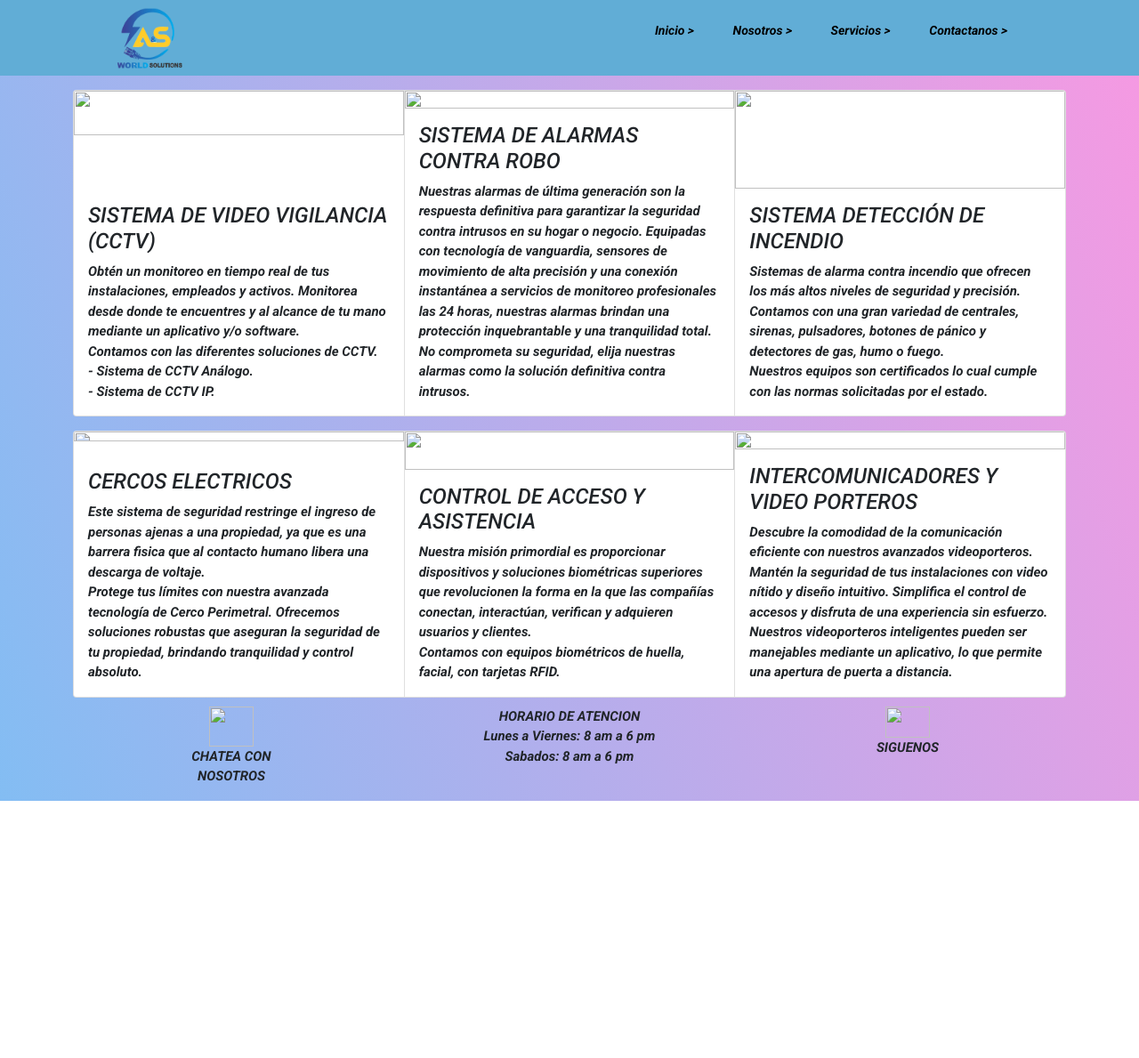
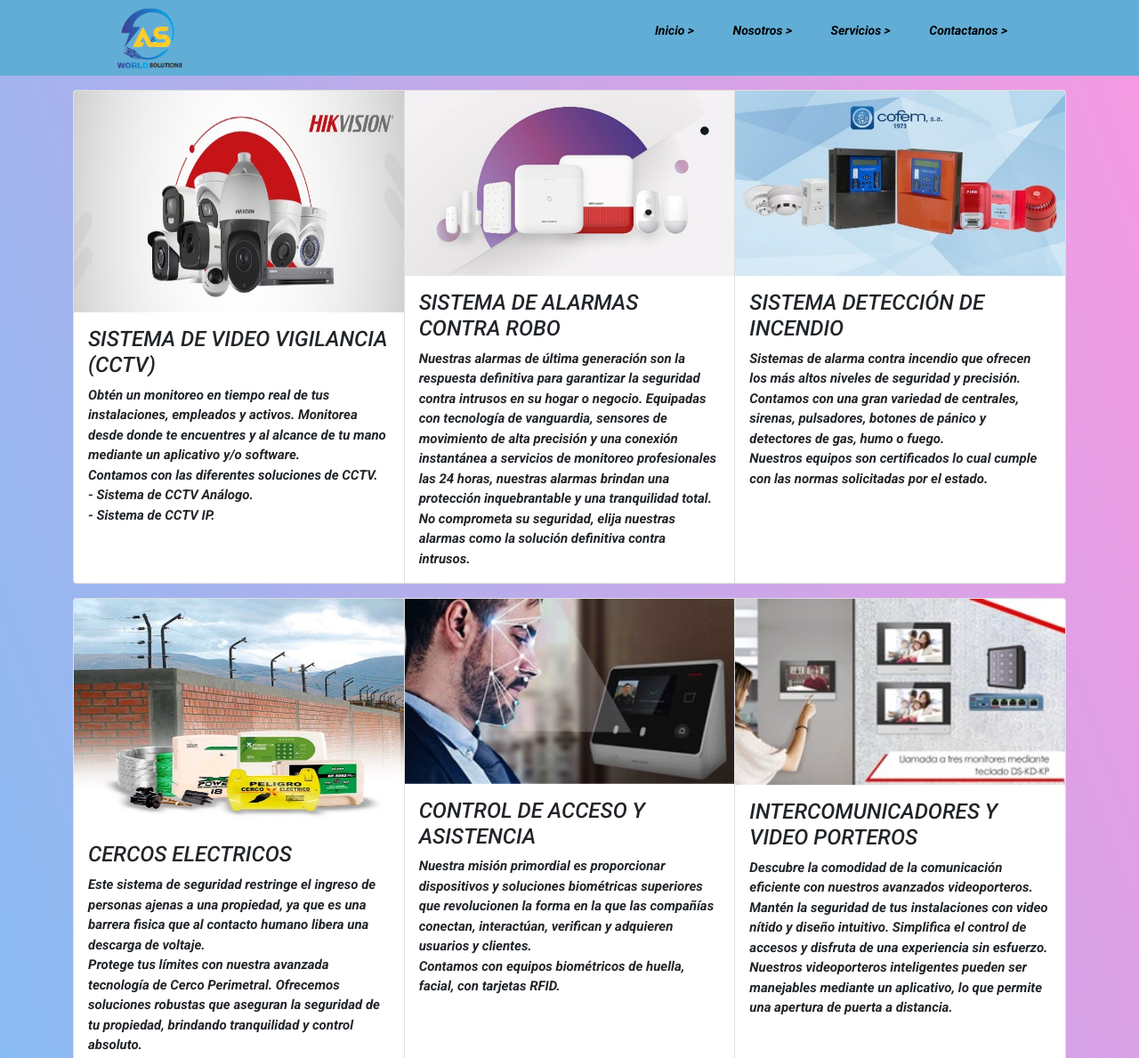
Before and after one commit to asworldsolutions/world, a plain HTML site: page servicios.html in a window 1280 px wide. Shown: the top 1189 px of the page at 89% size. Before the commit the page ends 900 px from the top, so only its background shows below. Drawn offline with nearby package versions, Linux system fonts and the light colour scheme.

Commit message:
Update servicios.html

```diff
--- a/servicios.html
+++ b/servicios.html
@@ -30,7 +30,7 @@
             <div class="card-group mt-3">
 
               <div class="card">
-                <img width="100%" height="45%" src="img-servicios/ser1.jpg"  class="card-img-top" alt="">
+                <img width="100%" height="45%" src="ser1.jpg"  class="card-img-top" alt="">
                 <div class="card-body">
                   <h4 class="card-title">SISTEMA DE VIDEO VIGILANCIA (CCTV)</h4>
                   <p class="card-text">Obtén un monitoreo en tiempo real de tus instalaciones, empleados y activos. Monitorea desde donde te encuentres y al alcance de tu mano mediante un aplicativo y/o software. <br>
@@ -46,7 +46,7 @@
               </div>
 
               <div class="card">
-                <img src="img-servicios/ser2.jpg"  class="card-img-top" alt="">
+                <img src="ser2.jpg"  class="card-img-top" alt="">
                 <div class="card-body">
                   <h4 class="card-title">SISTEMA DE ALARMAS CONTRA ROBO</h4>
                   <p class="card-text">Nuestras alarmas de última generación son la respuesta definitiva para garantizar la seguridad contra intrusos en su hogar o negocio. Equipadas con tecnología de vanguardia, sensores de movimiento de alta precisión y una conexión instantánea a servicios de monitoreo profesionales las 24 horas, nuestras alarmas brindan una protección inquebrantable y una tranquilidad total. No comprometa su seguridad, elija nuestras alarmas como la solución definitiva contra intrusos. </p>
@@ -55,7 +55,7 @@
               </div>
 
               <div class="card">
-                <img src="img-servicios/ser3.jpg"  class="card-img-top" alt="">
+                <img src="ser3.jpg"  class="card-img-top" alt="">
                 <div class="card-body">
                   <h4 class="card-title">SISTEMA DETECCIÓN DE INCENDIO</h4>
                   <p class="card-text">Sistemas de alarma contra incendio que ofrecen los más altos niveles de seguridad y precisión. <br>
@@ -75,7 +75,7 @@
             <div style="position: relative;height: 60%;" class="card-group mt-3">
 
               <div class="card">
-                <img src="img-servicios/ser4.jpg" height="40%" class="card-img-top" alt="">
+                <img src="ser4.jpg" height="40%" class="card-img-top" alt="">
                 <div class="card-body">
                   <h4 class="card-title">CERCOS ELECTRICOS</h4>
                   <p class="card-text">Este sistema de seguridad restringe el ingreso de personas ajenas a una propiedad, ya que es una barrera fisica que al contacto humano libera una descarga de voltaje. <br>
@@ -87,7 +87,7 @@
               </div>
 
               <div class="card">
-                <img src="img-servicios/ser5.jpg"  class="card-img-top" alt="">
+                <img src="ser5.jpg"  class="card-img-top" alt="">
                 <div class="card-body">
                   <h4 class="card-title">CONTROL DE ACCESO Y ASISTENCIA</h4>
                   <p class="card-text">Nuestra misión primordial es proporcionar dispositivos y soluciones biométricas superiores que revolucionen la forma en la que las compañías conectan, interactúan, verifican y adquieren usuarios y clientes. <br>
@@ -98,7 +98,7 @@
               </div>
 
               <div class="card">
-                <img src="img-servicios/ser6.jpg"  class="card-img-top" alt="">
+                <img src="ser6.jpg"  class="card-img-top" alt="">
                 <div class="card-body">
                   <h4 class="card-title">INTERCOMUNICADORES Y VIDEO PORTEROS </h4>
                   <p class="card-text">Descubre la comodidad de la comunicación eficiente con nuestros avanzados videoporteros. Mantén la seguridad de tus instalaciones con video nítido y diseño intuitivo. Simplifica el control de accesos y disfruta de una experiencia sin esfuerzo. <br>
@@ -120,7 +120,7 @@
      <footer>
         <div class="container">
             <div class="row">
-                <div class="col"><a href="https://api.whatsapp.com/send/?phone=51923484979"><img class="what"  src="iconos footer/icono-wsp.png" alt=""></a>
+                <div class="col"><a href="https://api.whatsapp.com/send/?phone=51923484979"><img class="what"  src="icono-wsp.png" alt=""></a>
                     <p>CHATEA CON <br>NOSOTROS</p>
 
                 </div>
@@ -134,7 +134,7 @@
 
                 </p>
                 </div>
-                <div class="col"><a href="https://www.facebook.com/people/World-Solutions/100063716703356/?sk=about"><img class="face" src="iconos footer/icono-fb.png" alt=""></a>
+                <div class="col"><a href="https://www.facebook.com/people/World-Solutions/100063716703356/?sk=about"><img class="face" src="icono-fb.png" alt=""></a>
                     <p>SIGUENOS</p>
                 </div>
             </div>
```
